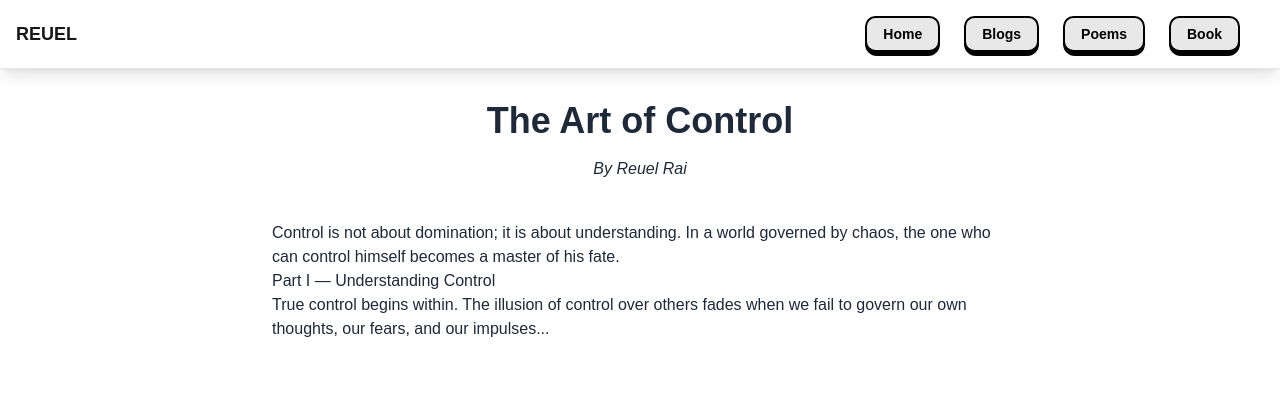
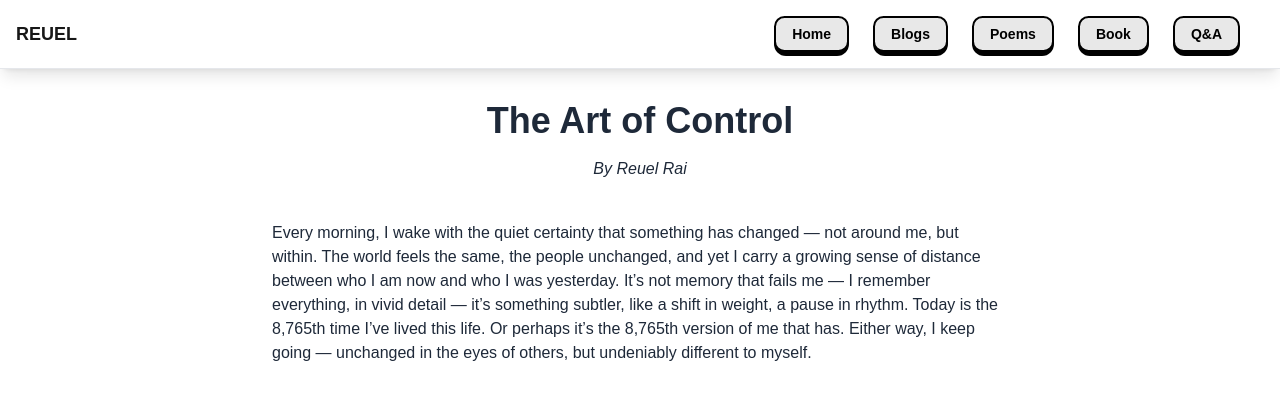
Before and after one commit to reuelrai/reuel-archive, a Next.js app: page /book in a window 1280 px wide. Shown: the top 400 px of the page. Built offline with nearby package versions, Linux system fonts and the light colour scheme.

Commit message:
added book

```diff
--- a/src/app/book/page.tsx
+++ b/src/app/book/page.tsx
@@ -35,14 +35,8 @@ export default function Book() {
             <section className="prose dark:prose-invert">
                 <p>
                     {/* Example content — replace this with your book text */}
-                    Control is not about domination; it is about understanding. In a world governed by chaos, the one who can control himself becomes a master of his fate.
+                    Every morning, I wake with the quiet certainty that something has changed — not around me, but within. The world feels the same, the people unchanged, and yet I carry a growing sense of distance between who I am now and who I was yesterday. It’s not memory that fails me — I remember everything, in vivid detail — it’s something subtler, like a shift in weight, a pause in rhythm. Today is the 8,765th time I’ve lived this life. Or perhaps it’s the 8,765th version of me that has. Either way, I keep going — unchanged in the eyes of others, but undeniably different to myself.
                 </p>
-
-                <h2>Part I — Understanding Control</h2>
-                <p>
-                    True control begins within. The illusion of control over others fades when we fail to govern our own thoughts, our fears, and our impulses...
-                </p>
-
                 {/* Continue your book content here... */}
             </section>
         </main>
--- a/src/app/components/Navbar.tsx
+++ b/src/app/components/Navbar.tsx
@@ -8,6 +8,7 @@ const navItems = [
     { href: "/blog", label: "Blogs" },
     { href: "/poem", label: "Poems" },
     { href: "/book", label: "Book" },
+    { href: "/qna", label: "Q&A" },
 ]
 
 export default function Navbar() {
```
Also changed, not shown: src/app/qna/page.tsx (added, +7 -0 lines).
